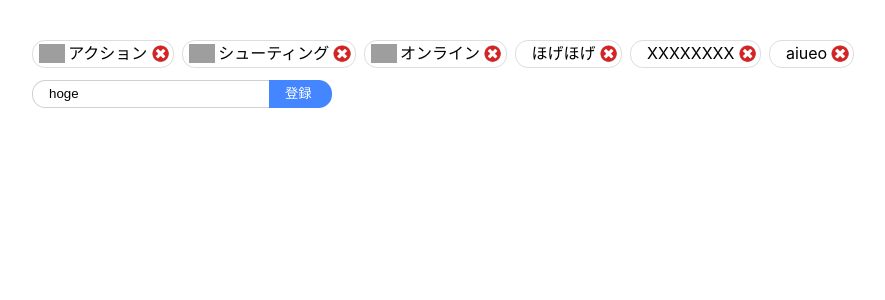
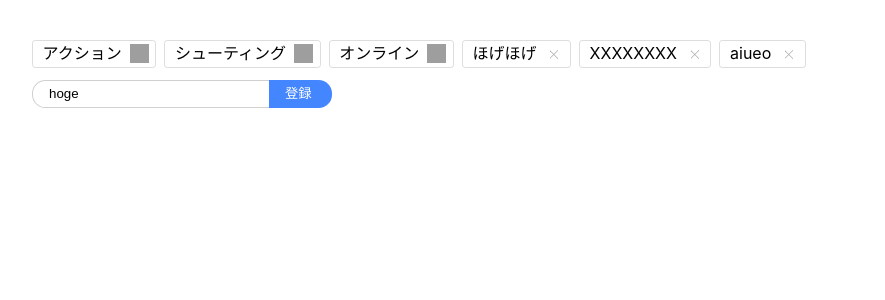
Before and after one commit to naichilab/react-tag-editor, a React (Create React App) app: page / in a window 1280 px wide. Shown: the top 300 px of the page, without its empty margins (8-893 px from the left). Built offline with nearby package versions, Linux system fonts and the light colour scheme; grey boxes are pictures that could not be loaded.

Commit message:
見た目変更

```diff
--- a/src/components/TagEditor/TagName.css
+++ b/src/components/TagEditor/TagName.css
@@ -1,9 +1,9 @@
 .TagEditor .TagName {
   display: inline-block;
-  padding: 0 0.8em;
+  padding: 0 0.4rem 0 0.6rem;
   margin-right: 8px;
   border: 1px solid #ddd;
-  border-radius: 0.8em;
+  border-radius: 0.2em;
 }
 
 .TagEditor .TagName-Contents {
@@ -11,17 +11,49 @@
   align-items: center;
 }
 
-.TagEditor .TagName-LockImg {
-  height: 1.2em;
-  margin-left: -0.4em;
-}
-
 .TagEditor .TagName-Text {
-  margin: 0 0.2em;
+  margin: 0 0.5rem 0 0;
   line-height: 1.6em;
 }
 
+.TagEditor .TagName-LockImg {
+  width: 1.2rem;
+  height: 1.2rem;
+}
+
 .TagEditor .TagName-Delete {
-  height: 1.2em;
-  margin-right: -0.6em;
+  position: relative;
+  width: 1.2rem;
+  height: 1.2rem;
+  border-radius: 0.2rem;
 }
+
+.TagEditor .TagName-Delete::after,
+.TagEditor .TagName-Delete::before {
+  position: absolute;
+  top: 50%;
+  right: 0;
+  left: 0;
+  display: block;
+  width: 40%;
+  margin: auto;
+  content: '';
+  border-top: 1px solid rgb(172, 172, 172);
+}
+
+.TagEditor .TagName-Delete::after {
+  transform: skewY(-45deg);
+}
+
+.TagEditor .TagName-Delete::before {
+  transform: skewY(45deg);
+}
+
+.TagEditor .TagName-Delete:hover {
+  background-color: rgb(240, 240, 240);
+}
+
+.TagEditor .TagName-Delete:hover::after,
+.TagEditor .TagName-Delete:hover::before {
+  border-color: #000;
+}
--- a/src/components/TagEditor/TagName.tsx
+++ b/src/components/TagEditor/TagName.tsx
@@ -1,7 +1,6 @@
 import { FC } from 'react';
 import './TagName.css';
 import lockimg from './lock.png';
-import close from './close.png';
 
 type Props = {
   lock: boolean;
@@ -11,9 +10,9 @@ type Props = {
 const TagName: FC<Props> = ({ name, lock }: Props) => (
   <div className="TagName">
     <div className="TagName-Contents">
+      <div className="TagName-Text">{name}</div>
       {lock && <img className="TagName-LockImg" src={lockimg} alt="" />}
-      <div className="TagName-Text">{name}</div>
-      <img className="TagName-Delete" src={close} alt="" />
+      {!lock && <div className="TagName-Delete" />}
     </div>
   </div>
 );
```
